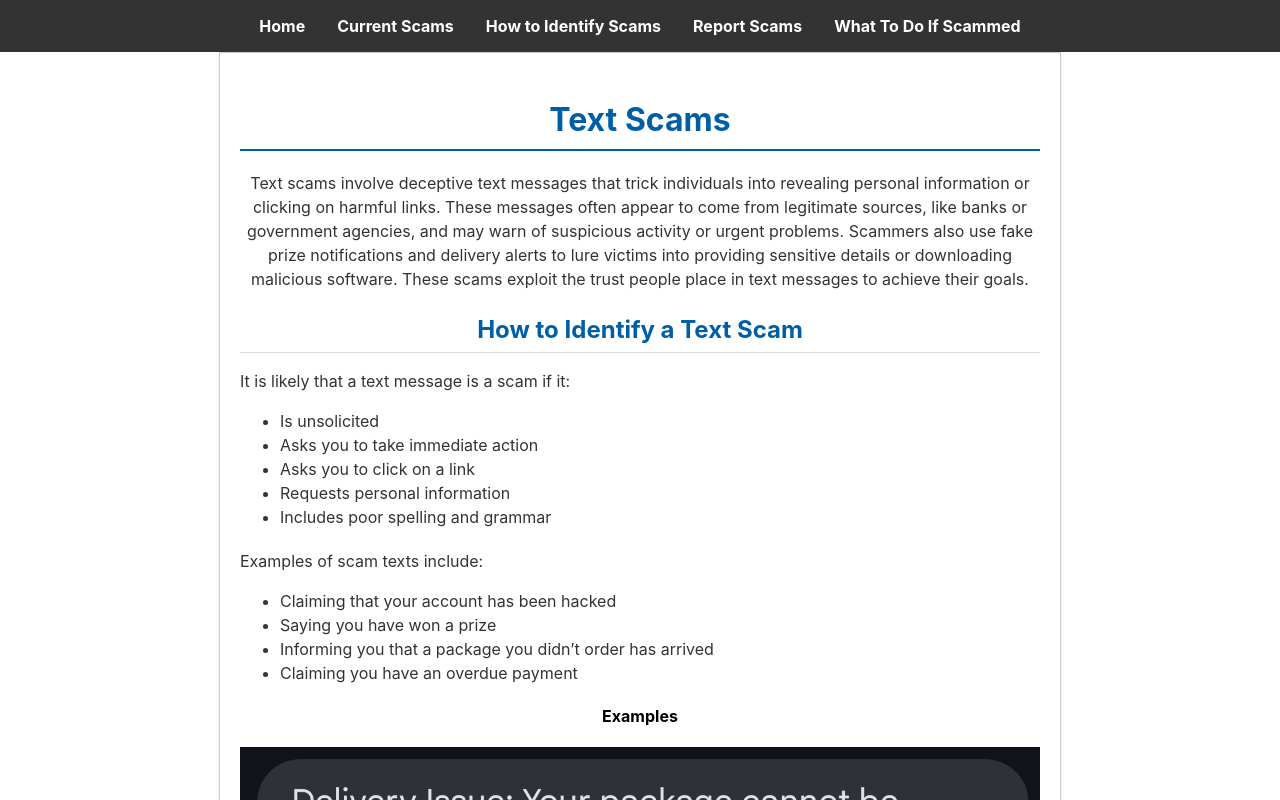
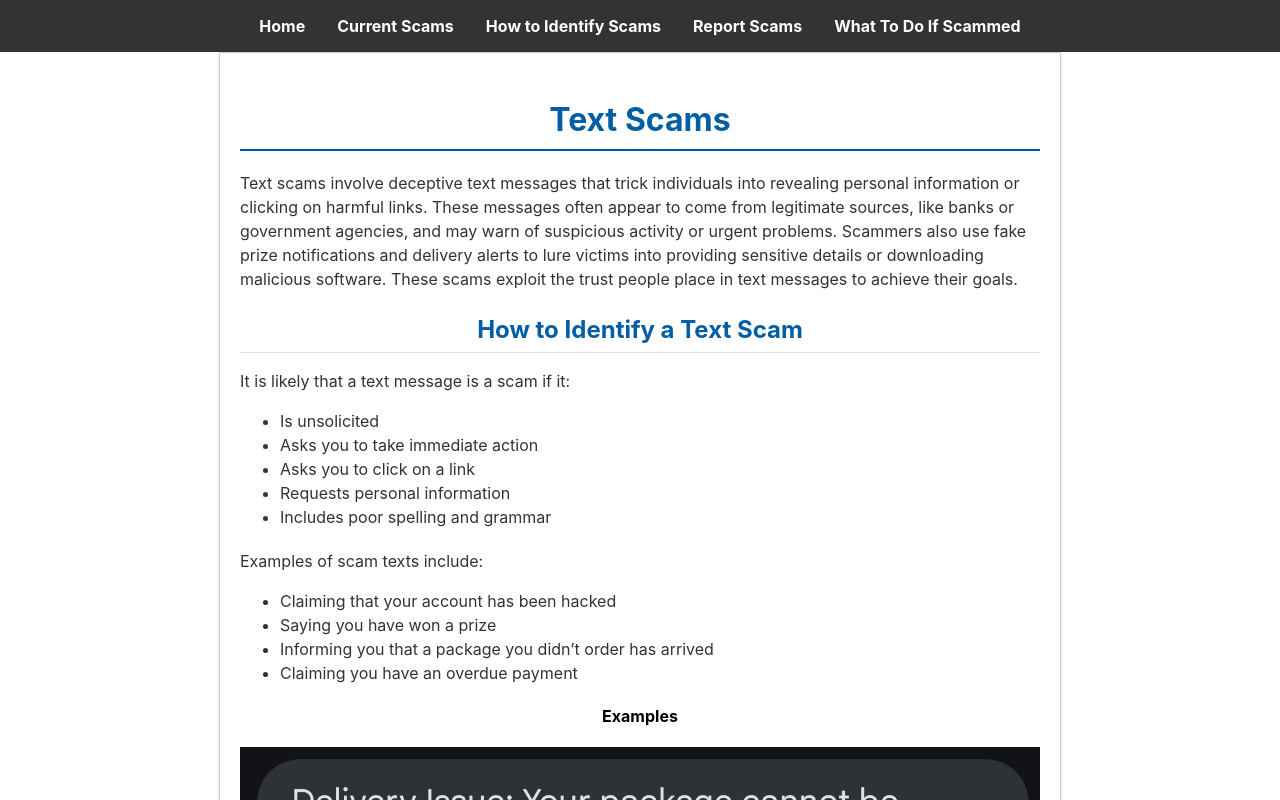
Before and after one commit to YQiZhu/ScamGuard, a React (Create React App) app in the folder scamguard_react/: page /text-scams in a window 1280 px wide. Shown: the top 800 px of the page. Built offline with nearby package versions, Linux system fonts and the light colour scheme.

Commit message:
Update ReportScamsPage.css

```diff
--- a/scamguard_react/src/ReportScamsPage.css
+++ b/scamguard_react/src/ReportScamsPage.css
@@ -55,6 +55,13 @@
     text-align: left;
 }
 
+.ScamsPage h2 + p,
+.ScamsPage h2 + ul,
+.ScamsPage h3 + p,
+.ScamsPage h3 + ul {
+    text-align: left; /* 每个标题下方的段落和列表内容左对齐 */
+}
+
 .example-image {
     max-width: 100%; /* Image will scale down to fit the container */
     height: auto;    /* Maintain the aspect ratio */
```
